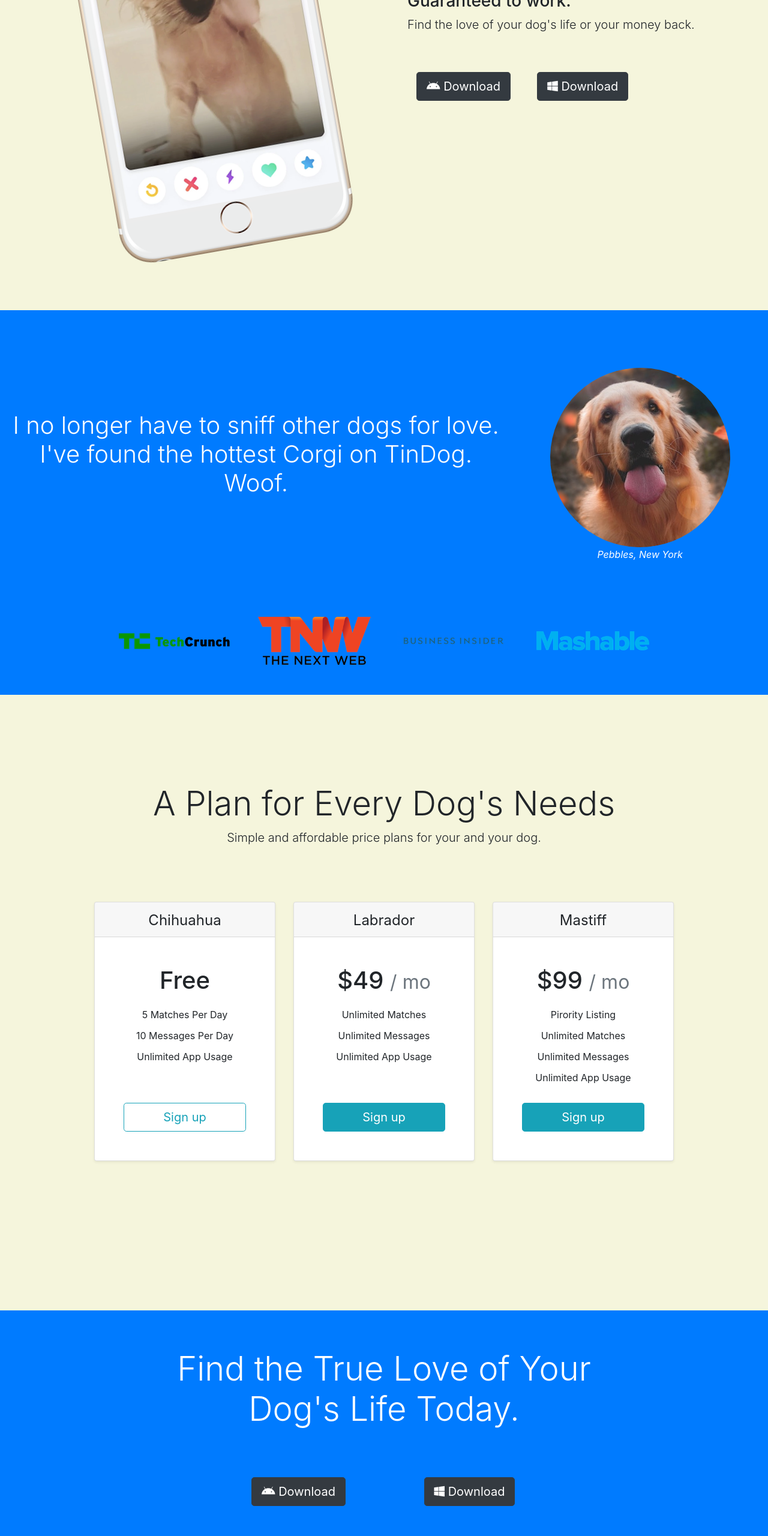
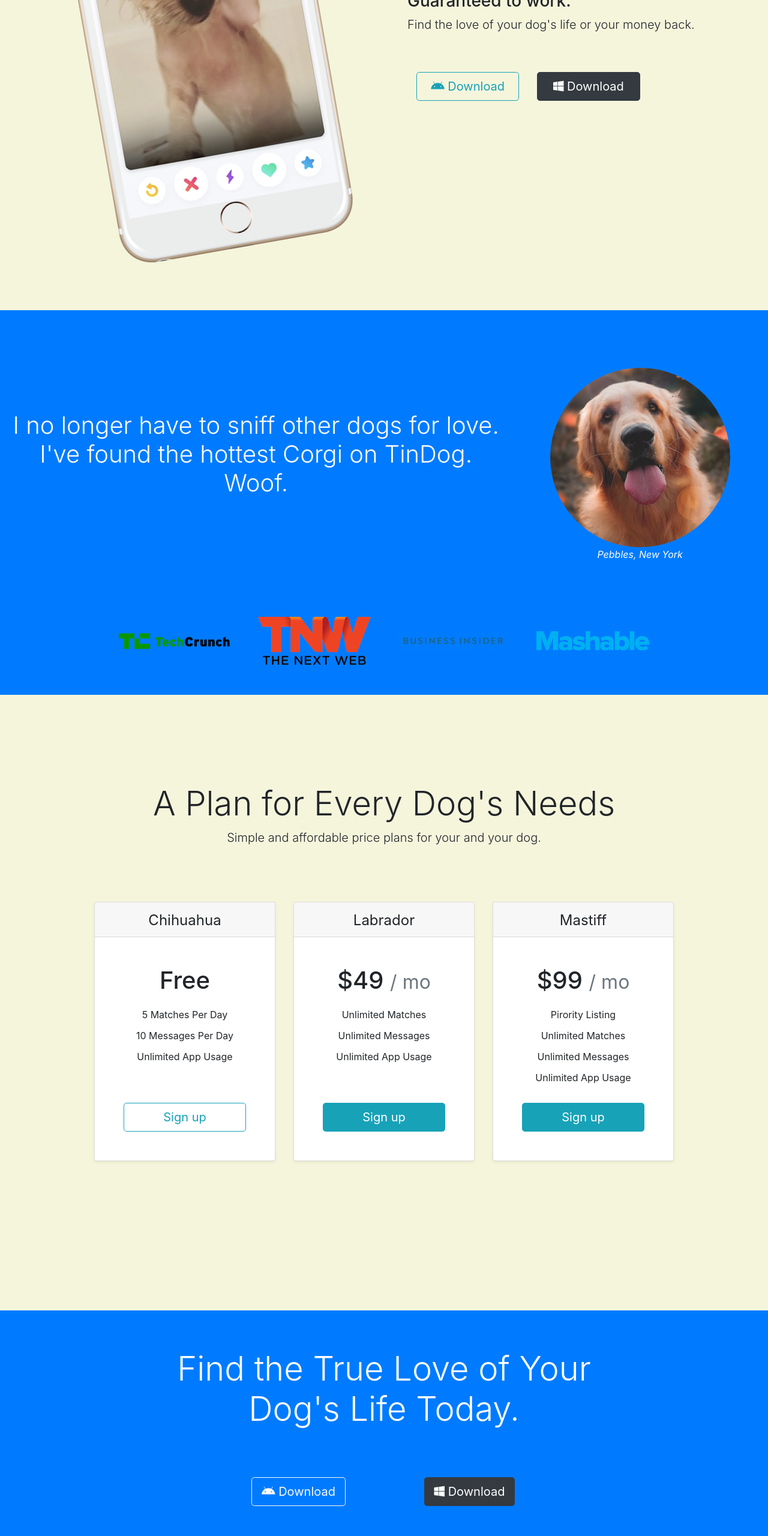
Before and after one commit to Nam-Do-San-22/tindog, a plain HTML site: page index.html in a window 1280 px wide. Shown: the part 840-3400 px from the top of the page at 60% size. Drawn offline with nearby package versions, Linux system fonts and the light colour scheme.

Commit message:
Add files via upload

```diff
--- a/index.html
+++ b/index.html
@@ -136,9 +136,9 @@ border-radius: 150px;
                     <div class="container-fluid">
                         <div class="row">
                         <div class="col-5">
-                            <button type="button" class="btn btn-dark btn-lg download-button"><i class="fab fa-android"></i> Download</button>                    </div>
+                            <button type="button" class="btn btn-lg btn-block btn-outline-info "><i class="fab fa-android"></i> Download</button>                    </div>
                          <div class="col-5">
-                         <button type="button" class="btn btn-dark btn-lg download-button"><i class="fab fa-windows"></i> Download</button>
+                         <button type="button" class="btn btn-dark btn-block btn-lg "><i class="fab fa-windows"></i> Download</button>
                          </div>
 
                     </div>
@@ -245,9 +245,9 @@ border-radius: 150px;
 
     <div class="row ">
     <div class="col-3"></div>
-     <div class="col-3"><button type="button" class="btn btn-dark btn-lg download-button"><i class="fab fa-android"></i> Download</button>   </div>
+     <div class="col-3"><button type="button" class="btn btn-lg  btn-outline-light"><i class="fab fa-android"></i> Download</button>   </div>
 
-    <div class="col-3">  <button type="button" class="btn btn-dark btn-lg download-button"><i class="fab fa-windows"></i> Download</button></div>
+    <div class="col-3">  <button type="button" class="btn  btn-lg  btn-dark"><i class="fab fa-windows"></i> Download</button></div>
      <div class="col-3" ></div>
         </div>
 
```
